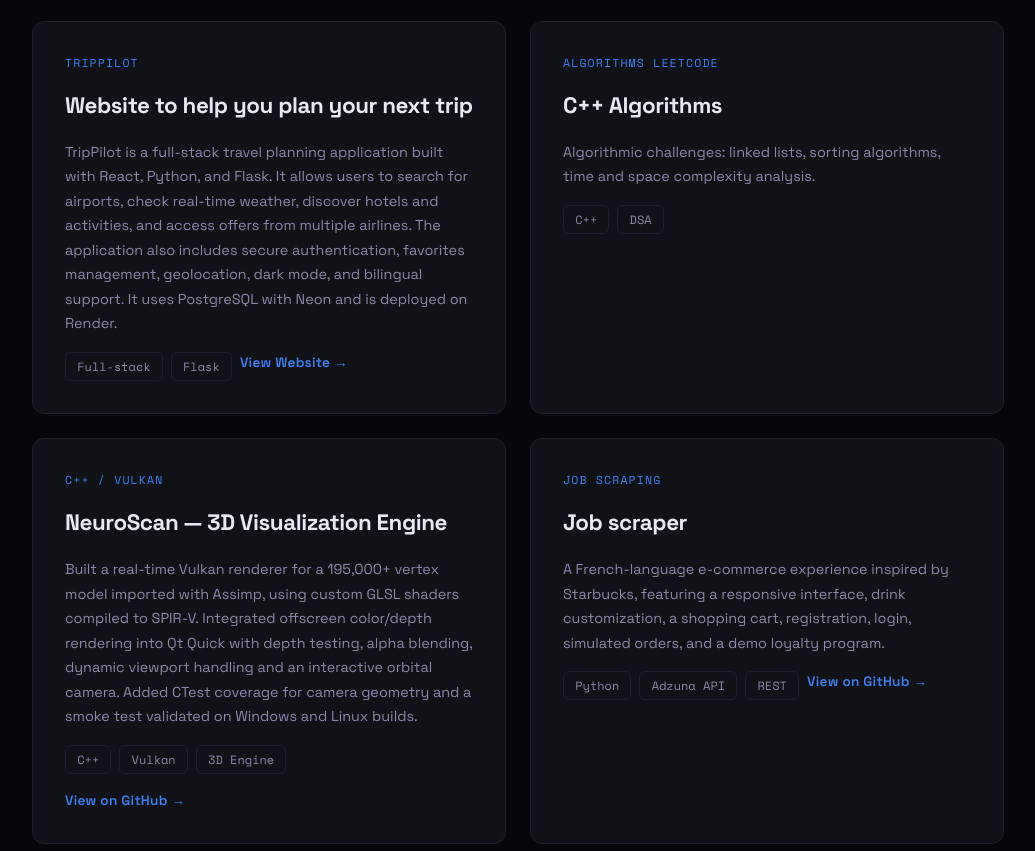
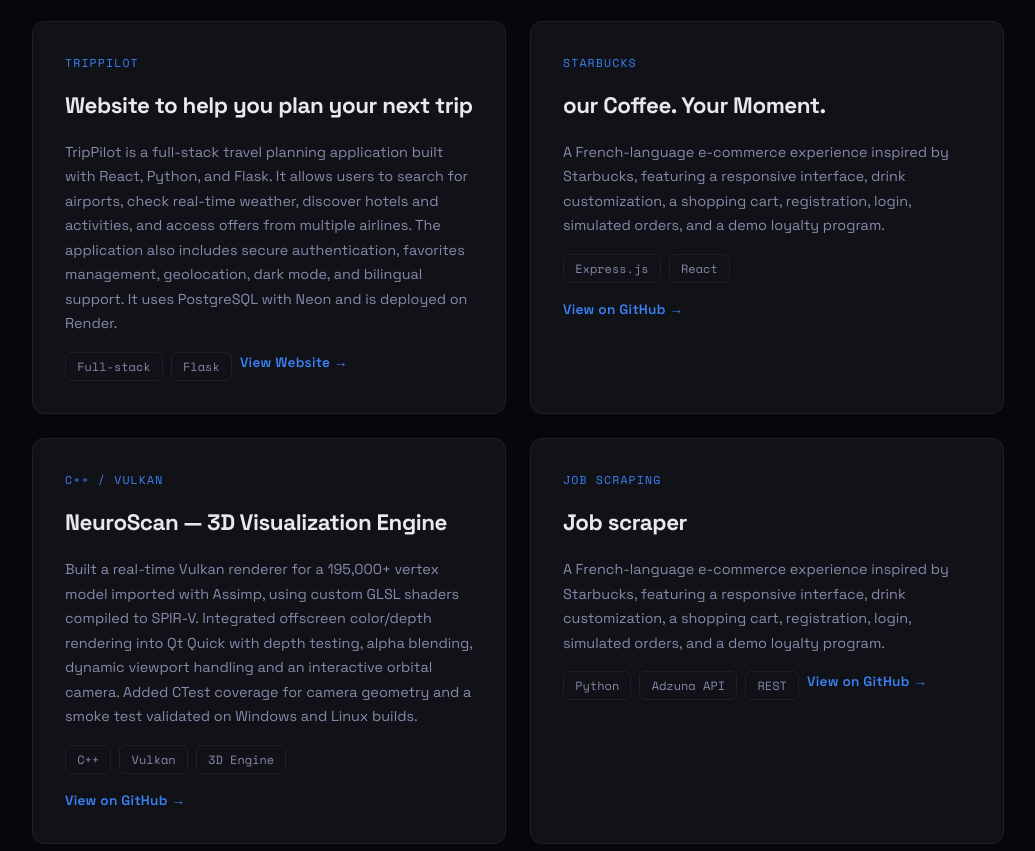
Before and after one commit to Yusko0o/Yusko0o.github.io, a plain HTML site: page index.html in a window 1280 px wide. Shown: the part 2576-3427 px from the top of the page, without its empty margins (122-1157 px from the left). Drawn offline with nearby package versions, Linux system fonts and the light colour scheme.

Commit message:
added a new project

```diff
--- a/index.html
+++ b/index.html
@@ -217,13 +217,24 @@
           </div>
 
           <div class="project-card" data-delay="200">
-            <div class="project-tag">Algorithms Leetcode</div>
-            <h3 class="project-title">C++ Algorithms</h3>
+            <div class="project-tag">Starbucks</div>
+            <h3 class="project-title">our Coffee. Your Moment.</h3>
             <p class="project-desc">
-              Algorithmic challenges: linked lists, sorting algorithms, time and
-              space complexity analysis.
+              A French-language e-commerce experience inspired by Starbucks,
+              featuring a responsive interface, drink customization, a shopping
+              cart, registration, login, simulated orders, and a demo loyalty
+              program.
             </p>
-            <div class="project-stack"><span>C++</span><span>DSA</span></div>
+            <div class="project-stack">
+              <span>Express.js</span><span>React</span>
+            </div>
+            <a
+              href="https://github.com/Yusko0o/Starbucks"
+              target="_blank"
+              class="project-link"
+            >
+              View on GitHub →
+            </a>
           </div>
 
           <div class="project-card" data-delay="100">
```
